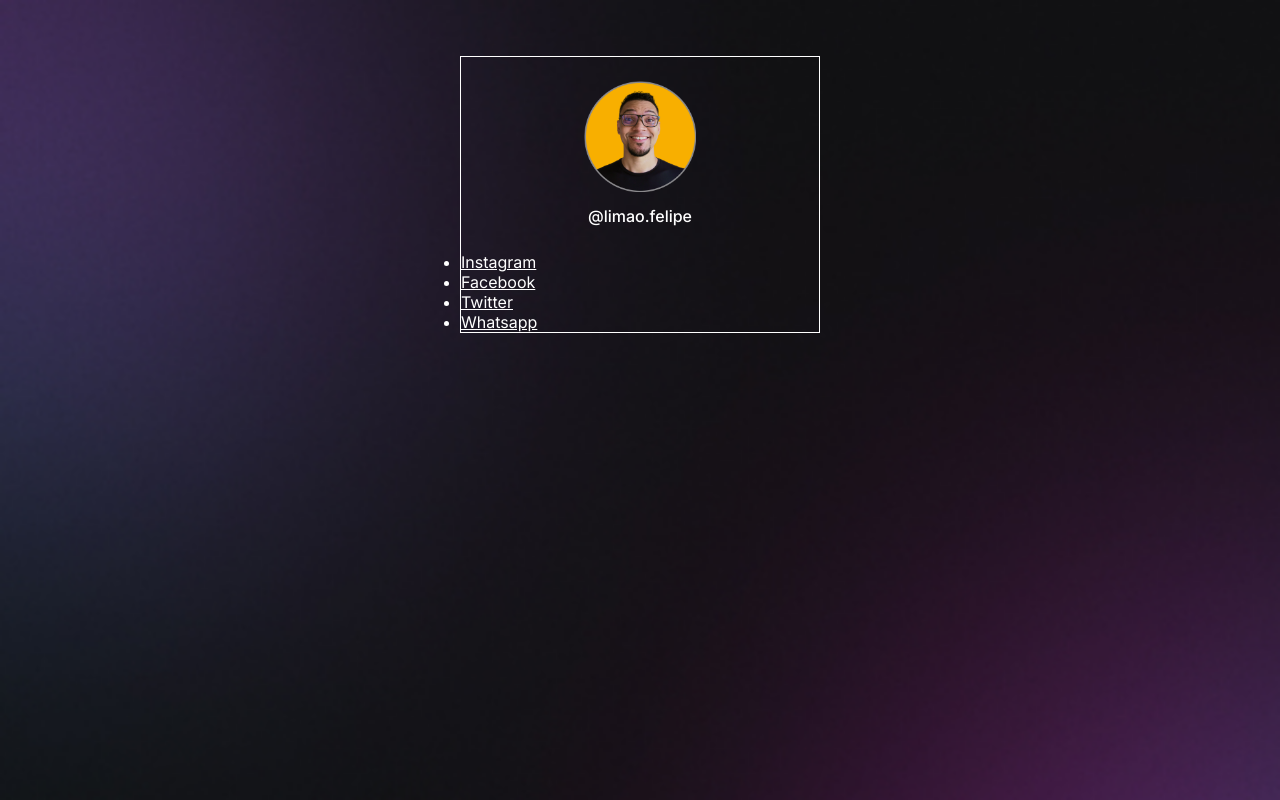
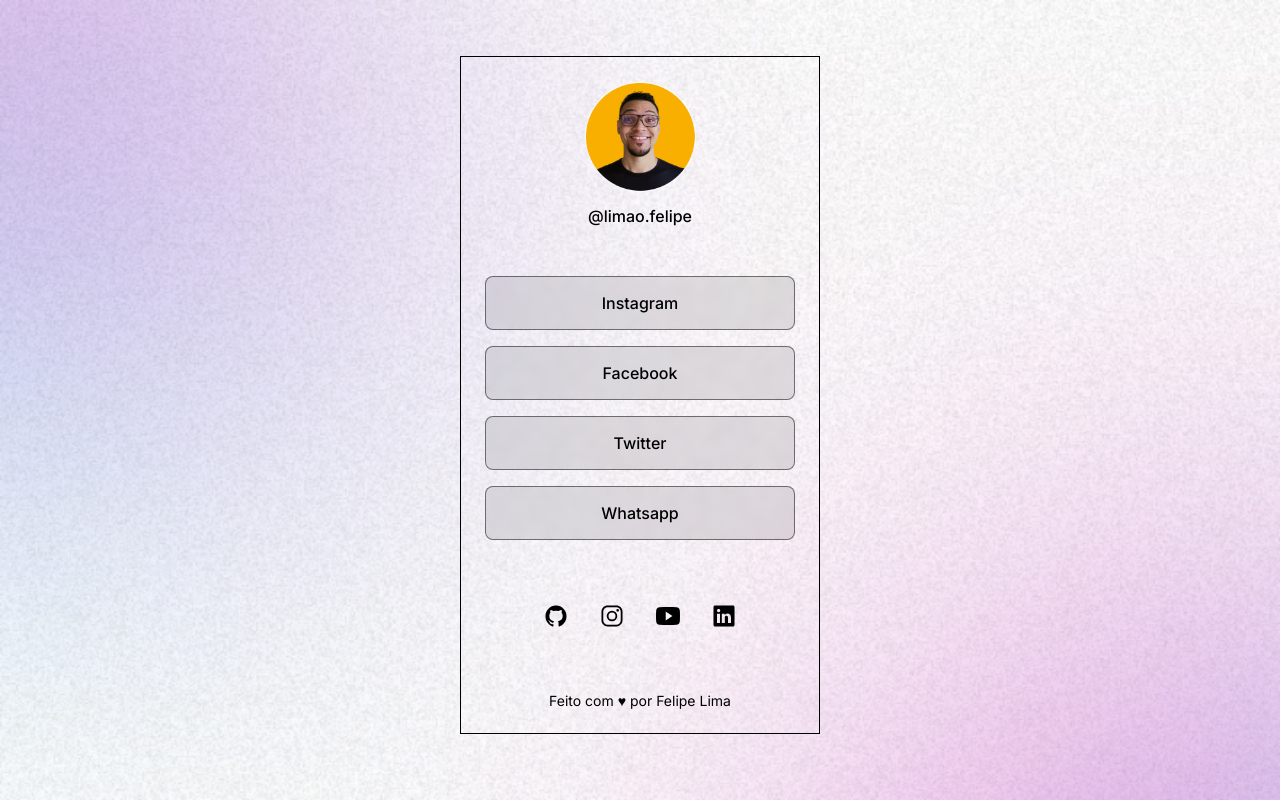
Before and after one commit to limaofelipe/mylinks, a plain HTML site: page index.html in a window 1280 px wide. Drawn offline with nearby package versions, Linux system fonts and the light colour scheme.

Commit message:
updating the styles an new components

```diff
--- a/index.html
+++ b/index.html
@@ -1,5 +1,5 @@
 <!DOCTYPE html>
-<html lang="pt-br">
+<html lang="pt-br" class="light">
     <head>
         <link rel="preconnect" href="https://fonts.googleapis.com">
         <link rel="preconnect" href="https://fonts.gstatic.com" crossorigin>
@@ -30,6 +30,33 @@
                     <a target="_blank" href="#">Whatsapp</a>
                 </li>
             </ul>
+
+            <div id="social-links">
+                <a href="http://github.com" target="_blank">
+                    <ion-icon name="logo-github"></ion-icon>
+                </a>
+
+                <a href="http://instagram.com" target="_blank">
+                    <ion-icon name="logo-instagram"></ion-icon>
+                </a>
+
+                <a href="http://youtube.com" target="_blank">
+                    <ion-icon name="logo-youtube"></ion-icon>
+                </a>
+
+                <a href="http://linkedin.com" target="_blank">
+                    <ion-icon name="logo-linkedin"></ion-icon>
+                </a>
+
+
+            </div>
+
+            <footer>
+                Feito com ♥ por Felipe Lima
+            </footer>
         </div>
+
+        <script type="module" src="https://unpkg.com/ionicons@7.1.0/dist/ionicons/ionicons.esm.js"></script>
+        <script nomodule src="https://unpkg.com/ionicons@7.1.0/dist/ionicons/ionicons.js"></script>
     </body>
 </html>
--- a/style.css
+++ b/style.css
@@ -4,21 +4,41 @@
     box-sizing: border-box;
 }
 
+:root{
+    --text-color: white;
+    --bg-url: url(./assets/bg-mobile.jpg);
+    --stroke-color: rgba(255, 255, 255, 0.5);
+    --surface-color: rgba(255, 255, 255, 0.05);
+    --surface-color-hover: rgba(255, 255, 255, 0.02);
+    --highlight-color: rgba(255, 255, 255, 0.2);
+}
+
+.light {
+    --text-color: black;
+    --bg-url: url(./assets/bg-mobile-light.jpg);
+    --stroke-color: rgba(0, 0, 0, 0.5);
+    --surface-color: rgba(0, 0, 0, 0.1);
+    --surface-color-hover: rgba(0, 0, 0, 0.02);
+    --highlight-color: rgba(0, 0, 0, 0.1);
+
+}
+
 body{
     /* background: coloe image repeat */
-    background: url(./assets/bg-mobile.jpg) no-repeat top center/cover;
+    background: var(--bg-url) no-repeat top center/cover;
 }
 
 
 body * {
     font-family: "Inter", sans-serif;
-    color: #FFFFFF;
+    color: var(--text-color);
 }
 
 #container {
-    border: 1px solid white;
+    border: 1px solid var(--text-color);
     width: 360px;
     margin: 56px auto 0px;
+    padding: 0 24px;
 }
 
 #profile {
@@ -35,3 +55,63 @@ body * {
     line-height: 24px;
     margin-top: 8px;
 }
+
+ul {
+    list-style: none;
+    display: flex;
+    flex-direction: column;
+    gap: 16px;
+
+    padding: 24px 0;
+}
+
+ul li a {
+    text-decoration: none;
+    font-weight: 500;
+
+    display: flex;
+    align-items: center;
+    justify-content: center;
+    padding: 16px 24px;
+
+    background: var(--surface-color);
+    border: 1px solid var(--stroke-color);
+    border-radius: 8px;
+
+    backdrop-filter: blur(4px);
+    transition: background 0.3s;
+}
+
+ul li a:hover {
+    background: var(--surface-color-hover);
+    border: 1.5px solid var(--text-color);
+}
+
+#social-links {
+    display: flex;
+    justify-content: center;
+
+    padding: 24px 0;
+
+    font-size: 24px;
+}
+
+#social-links a{
+    display: flex;
+    align-items: center;
+    justify-content: center;
+    padding: 16px;
+
+    transition: background 0.2s;
+    border-radius: 50%;
+}
+
+#social-links a:hover {
+    background: var(--highlight-color);
+}
+
+footer {
+    padding: 24px;
+    text-align: center;
+    font-size: 14px;
+}
```
